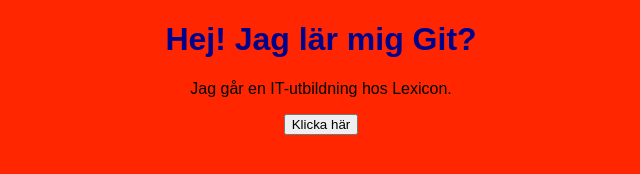
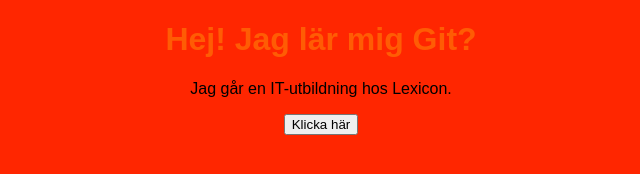
Before and after one commit to GoranWidlund/vitamin-ab-repo, a plain HTML site: page index.html in a window 1280 px wide. Shown: the whole page, without its empty margins (319-959 px from the left). Drawn offline with Linux system fonts and the light colour scheme.

Commit message:
forgot to add text change colour here it is

```diff
--- a/style.css
+++ b/style.css
@@ -3,4 +3,4 @@ body {
    background-color: rgb(255, 38, 0);
    text-align: center;
 }
-h1 { color: darkblue; }
+h1 { color: rgb(255, 92, 4); }
```
